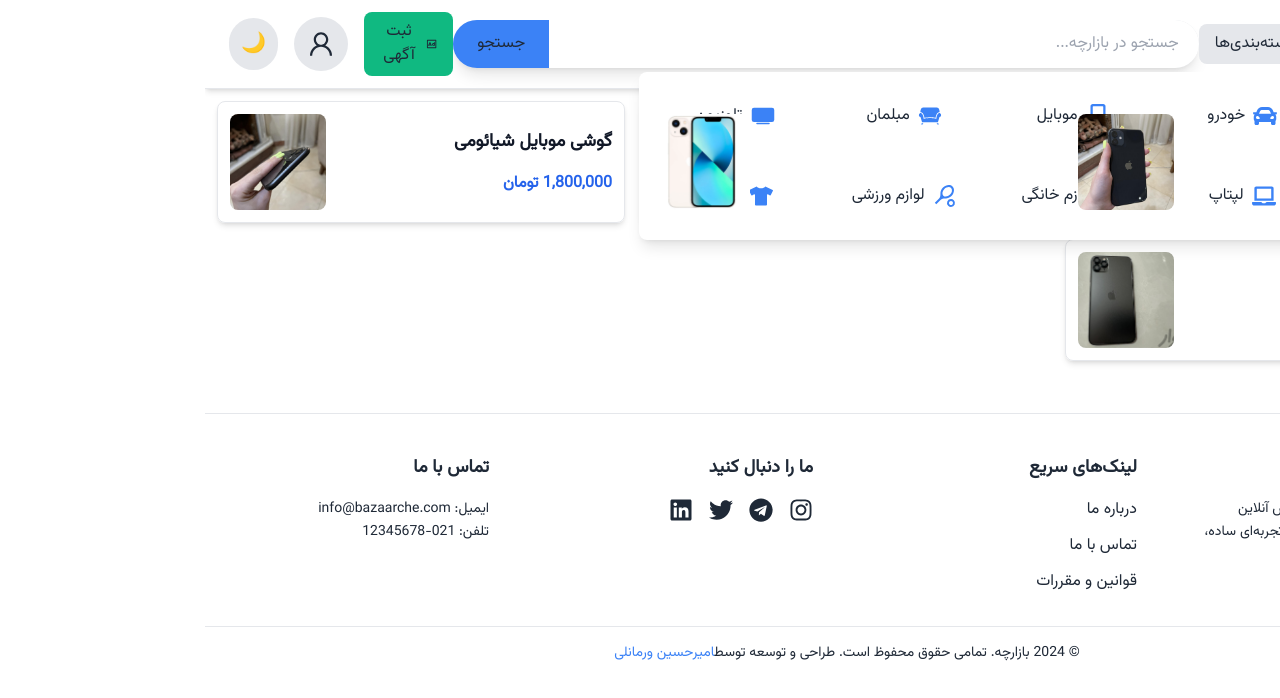
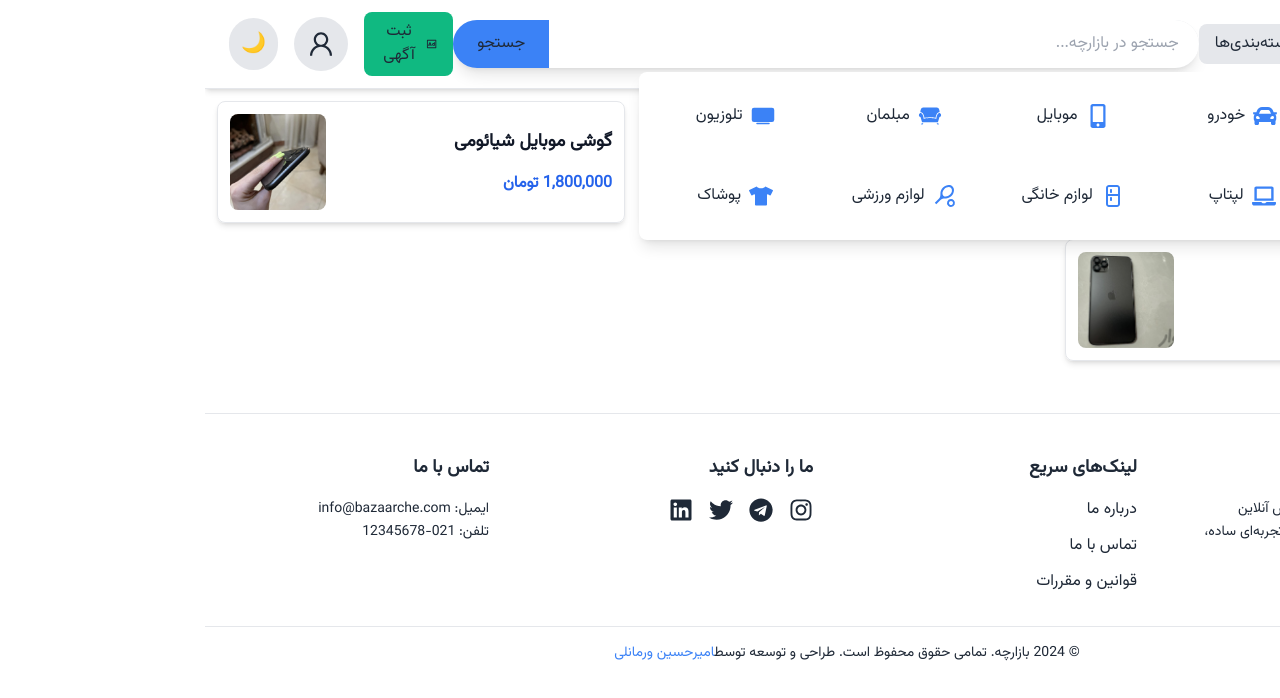
Before and after one commit to Varmanli/bazarche, a Next.js app: page / in a window 1280 px wide. Both pictures are taken after a click on the button "دسته‌بندی‌ها". Shown: the top 698 px of the page. Built offline with nearby package versions, Linux system fonts and the light colour scheme.

Commit message:
search bar text

```diff
--- a/app/-component/Header.tsx
+++ b/app/-component/Header.tsx
@@ -52,7 +52,7 @@ function Header() {
               <span>دسته‌بندی‌ها</span>
             </button>
             {isMegaMenuOpen && (
-              <div className="absolute  right-0 top-full bg-light-background dark:bg-dark-background shadow-lg mt-2 rounded-lg w-[700px] py-4 grid grid-cols-2 md:grid-cols-4 gap-6 px-6">
+              <div className="absolute  z-30 right-0 top-full bg-light-background dark:bg-dark-background shadow-lg mt-2 rounded-lg w-[700px] py-4 grid grid-cols-2 md:grid-cols-4 gap-6 px-6">
                 {categories.map((category, index) => (
                   <div
                     key={index}
@@ -76,7 +76,7 @@ function Header() {
           <input
             type="text"
             placeholder="جستجو در بازارچه..."
-            className="flex-grow px-5 py-3 text-light-text dark:text-dark-text bg-transparent focus:outline-none text-sm md:text-base"
+            className="flex-grow px-5 py-3 text-light-text  bg-transparent focus:outline-none text-sm md:text-base"
           />
           <button
             type="submit"
```
